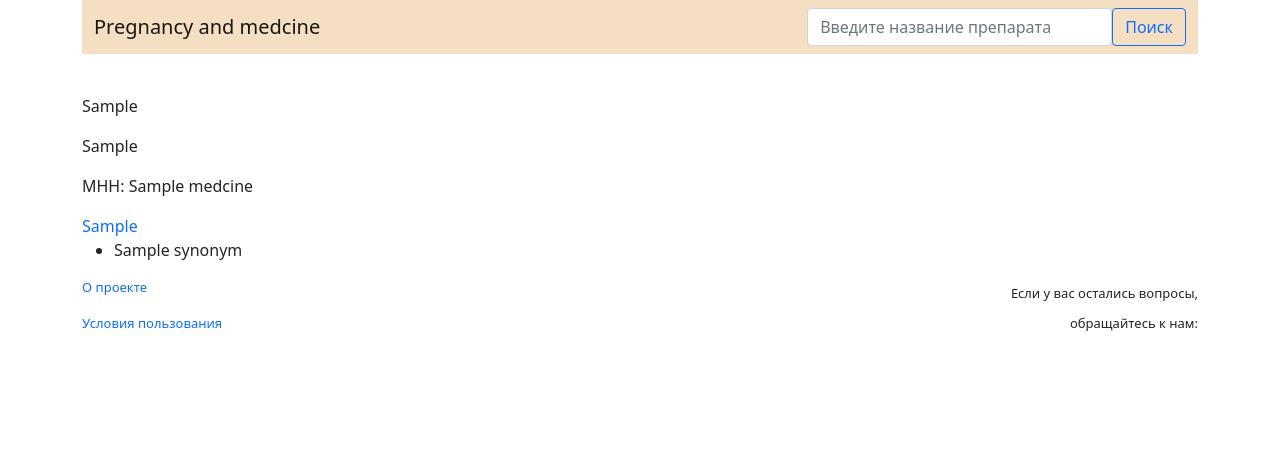
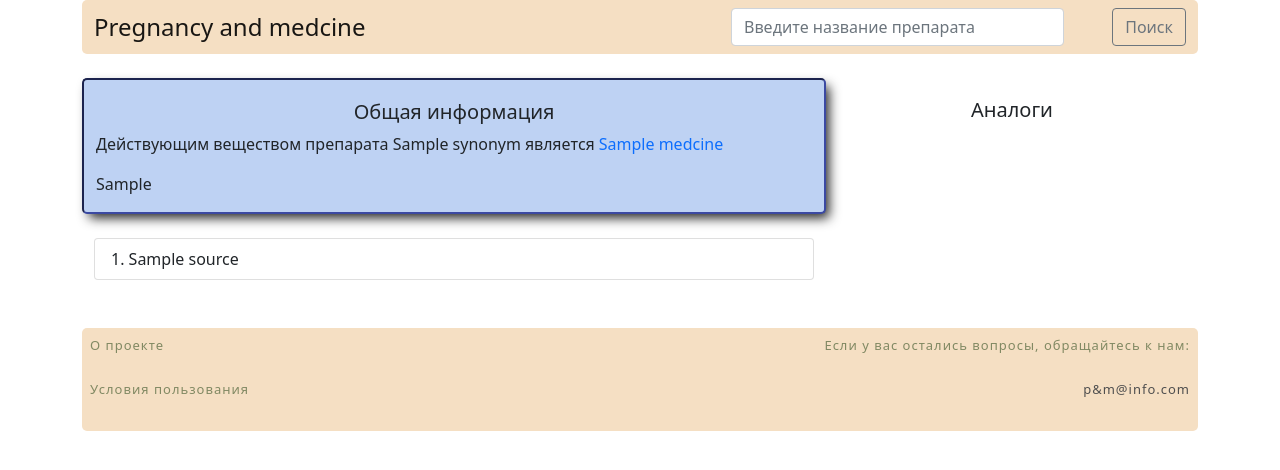
Before and after one commit to ArtsiomPH/-.-.-SC1-99-21, a Django app: page /search/# in a window 1280 px wide. Shown: the top 470 px of the page. Run offline with Django 4.2, Linux system fonts and the light colour scheme; tables that the repository leaves empty hold one stand-in row (values such as "Sample post"); some libraries are stand-ins or nearby versions.

Commit message:
add literature

```diff
--- a/P&M/PM/start_page/forms.py
+++ b/P&M/PM/start_page/forms.py
@@ -2,5 +2,5 @@
 
 class Search(forms.Form):
     medcine_name = forms.CharField(max_length=30,
-                                   widget=forms.TextInput(attrs={'class':'form-control me-5',
-                                                                 'placeholder':'Введите название препарата'}), label="")
+                                   widget=forms.TextInput(attrs={'class': 'form-control me-5',
+                                                                 'placeholder': 'Введите название препарата',}), label="")
--- a/P&M/PM/start_page/models.py
+++ b/P&M/PM/start_page/models.py
@@ -6,7 +6,6 @@
     international_name = models.CharField(max_length=300, verbose_name="МНН")
     general_url_name = models.CharField(max_length=50, null=True, blank=True, verbose_name="Название для URL")
     general_info = models.TextField(null=True, blank=True, verbose_name="Информация")
-    general_sources = models.TextField(null=True, blank=True, verbose_name="Литература")
     pub_date = models.DateTimeField(auto_now_add=True, db_index=True, verbose_name="Дата публикации")
     general_documentation = models.URLField(null=True, blank=True, verbose_name="Ссылка на документацию")
     class Meta:
@@ -28,3 +27,13 @@
         ordering = ["comm_name"]
     def __str__(self):
         return self.comm_name
+
+class General_sources(models.Model):
+    medcine = models.ForeignKey(Medcine, on_delete=models.CASCADE, null=True, blank=True, verbose_name="МНН")
+    source_name = models.CharField(max_length=300, null=True, blank=True, verbose_name="Название источника")
+    class Meta:
+        verbose_name_plural = "Источники"
+        verbose_name = "Источник"
+        ordering = ["source_name"]
+    def __str__(self):
+        return self.source_name
--- a/P&M/PM/start_page/templates/start_page/base.html
+++ b/P&M/PM/start_page/templates/start_page/base.html
@@ -10,15 +10,17 @@
 </head>
 <body>
 <div class="container" id="nav">
-    <nav class="navbar navbar-light navbar-expand-lg" style="background-color: #F5DFC3;">
+    <nav class="navbar navbar-light navbar-expand-lg" style="background-color: #F5DFC3; border-radius: 5px">
         <div class="container-fluid">
-            <a href="/" class="navbar-brand mb-0 h1">Pregnancy and medcine</a>
-            <form class="d-flex" method="get" id="search" action="{% url 'start_page:search' %}">
-                <div class="col-s-6">
-                {% block form %}{% endblock form %}
-                </div>
-                <button class="btn btn-outline-primary" type="submit">Поиск</button>
-            </form>
+            <div class="col-sm-12 col-md-5 col-lg-7">
+                <a href="/" class="navbar-brand mb-0" style="font-size: x-large">Pregnancy and medcine</a>
+            </div>
+            <div class="col-sm-12 col-md-7 col-lg-5">
+                <form class="d-flex" method="get" id="search" autocomplete="off" action="{% url 'start_page:search' %}">
+                    {% block form %}{% endblock form %}
+                    <button class="btn btn-outline-secondary" type="submit">Поиск</button>
+                </form>
+            </div>
         </div>
     </nav>
 </div>
@@ -26,19 +28,28 @@
 <div class="container">
     {% block body_content %} {% endblock body_content %}
 </div>
-<div class="container">
-    <div class="footer">
-        <div class="row" id="footer">
-            <div class="col-lg-6 col-sm-6">
-                <p><a href="{% url 'start_page:about' %}">О проекте</a></p>
-                <p><a href="{% url 'start_page:policy' %}">Условия пользования</a></p>
-            </div>
-            <div class="col-lg-6 col-sm-6">
-                <p style="white-space: pre-line; line-height: 30px; text-align: right">Если у вас остались вопросы,
-                    обращайтесь к нам:<a href="mailto:#"></a></p>
+<div class="container my-5">
+    <footer style="background-color: #F5DFC3; border-radius: 5px">
+        <div class="container p-2">
+            <div class="row">
+                <div class="col-lg-6 col-sm-4 col-xs-2">
+                    <p class="mb-4" style="letter-spacing: 1px; font-size: small"><a style="color:#818963;"
+                                                                                     href="{% url 'start_page:about' %}">О
+                        проекте</a></p>
+                    <p class="mb-4" style="letter-spacing: 1px; font-size: small"><a style="color:#818963;"
+                                                                                     href="{% url 'start_page:policy' %}">Условия
+                        пользования</a></p>
+                </div>
+                <div class="col-lg-6 col-sm-8 col-xs-10">
+                    <p class="mb-4" style="letter-spacing: 1px; font-size: small; color: #818963; text-align: right">
+                        Если у вас остались вопросы,
+                        обращайтесь к нам:</p>
+                    <p class="mb-4" style="letter-spacing: 1px; font-size: small; text-align: right"><a
+                            href="mailto:p&m@info.com" style="color: #4f4f4f;">p&m@info.com</a></p>
+                </div>
             </div>
         </div>
-    </div>
+    </footer>
 </div>
 <script src="https://ajax.googleapis.com/ajax/libs/jquery/1.11.0/jquery.min.js"></script>
 <script src="https://cdn.jsdelivr.net/parallax.js/1.4.2/parallax.min.js"></script>
--- a/P&M/PM/start_page/templates/start_page/search.html
+++ b/P&M/PM/start_page/templates/start_page/search.html
@@ -2,26 +2,31 @@
 {% block form %}{{search_form}}{% endblock form %}
 {% block title %}{{search_name}}{% endblock title %}
 {%block body_content%}
-<p>
-{{synonyms.comm_name}}
-</p>
-<p>
-{{medcine.general_info}}
-</p>
-<p>
-{{medcine.general_sources}}
-</p>
-<p>
-МНН: {{medcine.international_name}}
-</p>
-<a href="{{medcine.general_documentation}}">
-{{medcine.general_documentation}}
-</a>
-
-<ul>
-    {%for synonyms in all_synonyms%}
-    <li>{{synonyms.comm_name}}</li>
-    {%endfor%}
-</ul>
-
+<div class="container">
+    <div class="row">
+        <div class="col-lg-8" id="info" style="text-align: justify">
+            <h4>Общая информация</h4>
+            <p>Действующим веществом препарата {{synonym.comm_name}} является <a href="{{medcine.general_documentation}}">{{medcine.international_name}}</a></p>
+            <p>{{medcine.general_info}}</p>
+        </div>
+        <div class="col-lg-4">
+            <h4>Аналоги</h4>
+            <ul class="list-group list-group-flush">
+                {%for synonyms in all_synonyms%}
+                <li class="list-group-item">{{synonyms.comm_name}}</li>
+                {%endfor%}
+            </ul>
+        </div>
+    </div>
+<br>
+    <div class="row">
+        <div class="col-lg-8" style="text-align: justify">
+            <ol class="list-group list-group-numbered">
+            {% for source in sources %}
+                <li class="list-group-item">{{source.source_name}}</li>
+            {% endfor %}
+            </ol>
+        </div>
+    </div>
+</div>
 {%endblock body_content%}
--- a/P&M/PM/start_page/templates/start_page/start.html
+++ b/P&M/PM/start_page/templates/start_page/start.html
@@ -23,7 +23,7 @@
             <h4>Новые препараты</h4>
             <ul class="list-group">
                 {% for recent_synonym in recent_synonyms %}
-                <li class="list-group-item list-group-item-action list-group-item-primary"><a href="{% url 'start_page:search_param' recent_synonym.url_name %}">{{recent_synonym.comm_name}}</a></li>
+                <li class="list-group-item list-group-item-action list-group-item-primary"><a style="color: #3042a6" href="{% url 'start_page:search_param' recent_synonym.url_name %}">{{recent_synonym.comm_name}}</a></li>
                 {% endfor %}
             </ul>
         </div>
--- a/P&M/PM/start_page/views.py
+++ b/P&M/PM/start_page/views.py
@@ -1,6 +1,6 @@
-from django.shortcuts import render
+from django.shortcuts import render, redirect
 from .forms import Search
-from .models import Medcine, Synonyms
+from .models import Medcine, Synonyms, General_sources
 from django.http import HttpResponseRedirect
 
 
@@ -12,18 +12,13 @@
 
 
 def search_medcine(request):
-    search = Search()
     medcine_name = request.GET.get("medcine_name")
     try:
         result = Synonyms.objects.get(comm_name=medcine_name)
     except Synonyms.DoesNotExist:
         return HttpResponseRedirect("/error")
     else:
-        medcine_id_in_database = Synonyms.objects.get(comm_name=medcine_name).medcine.id
-        medcine = Medcine.objects.get(id=medcine_id_in_database)
-        all_synonyms = medcine.synonyms_set.all()
-        data = {"search_form":search, "medcine":medcine, "search_name":medcine_name, "synonym":result, "all_synonyms":all_synonyms}
-        return render(request, "start_page/search.html", context=data)
+        return redirect("start_page:search_param", result.url_name)
 
 def search_param(request, url_name):
     search = Search()
@@ -32,11 +27,10 @@
     except Synonyms.DoesNotExist:
         return HttpResponseRedirect("/error")
     else:
-        medcine_name = url_name
-        medcine_id_in_database = Synonyms.objects.get(url_name=url_name).medcine.id
-        medcine = Medcine.objects.get(id=medcine_id_in_database)
-        all_synonyms = medcine.synonyms_set.all()
-        data = {"search_form":search, "medcine":medcine, "search_name":medcine_name, "synonym":result, "all_synonyms":all_synonyms}
+        medcine = Medcine.objects.get(synonyms__url_name=url_name)
+        all_synonyms = medcine.synonyms_set.all().exclude(url_name=url_name)
+        general_sources = medcine.general_sources_set.all()
+        data = {"search_form":search, "medcine":medcine, "synonym":result, "all_synonyms":all_synonyms, "sources":general_sources}
         return render(request, "start_page/search.html", context=data)
 
 def about(request):
--- a/P&M/PM/static/css/style.css
+++ b/P&M/PM/static/css/style.css
@@ -3,6 +3,7 @@
     min-height: 300px;
     background: transparent;
     width: 100%;
+    border-radius: 10px;
 }
 h4 {
     text-align: center;
@@ -13,12 +14,17 @@
     margin-top: 5px;
     margin-bottom: 10px
 }
-.footer {
-    font-size: small;
-}
 a {
     text-decoration: none;
 }
 a:hover {
     text-decoration: underline;
 }
+#info {
+    border: 2px inset rgb(59, 73, 162);
+    border-radius: 5px;
+    -webkit-box-shadow: 5px 6px 12px -2px rgba(0,0,0,0.87);
+    box-shadow: 5px 6px 12px -2px rgba(0,0,0,0.87);
+    background-color: #BED2F3;
+
+}
```
Also changed, not shown: P&M/PM/start_page/admin.py (+8 -2 lines), P&M/PM/start_page/migrations/0005_sources.py (added), P&M/PM/start_page/migrations/0006_alter_sources_options.py (added), P&M/PM/start_page/migrations/0007_general_sources_remove_medcine_general_sources_and_more.py (added), P&M/PM/start_page/migrations/0008_remove_medcine_general_sources_and_more.py (added).
